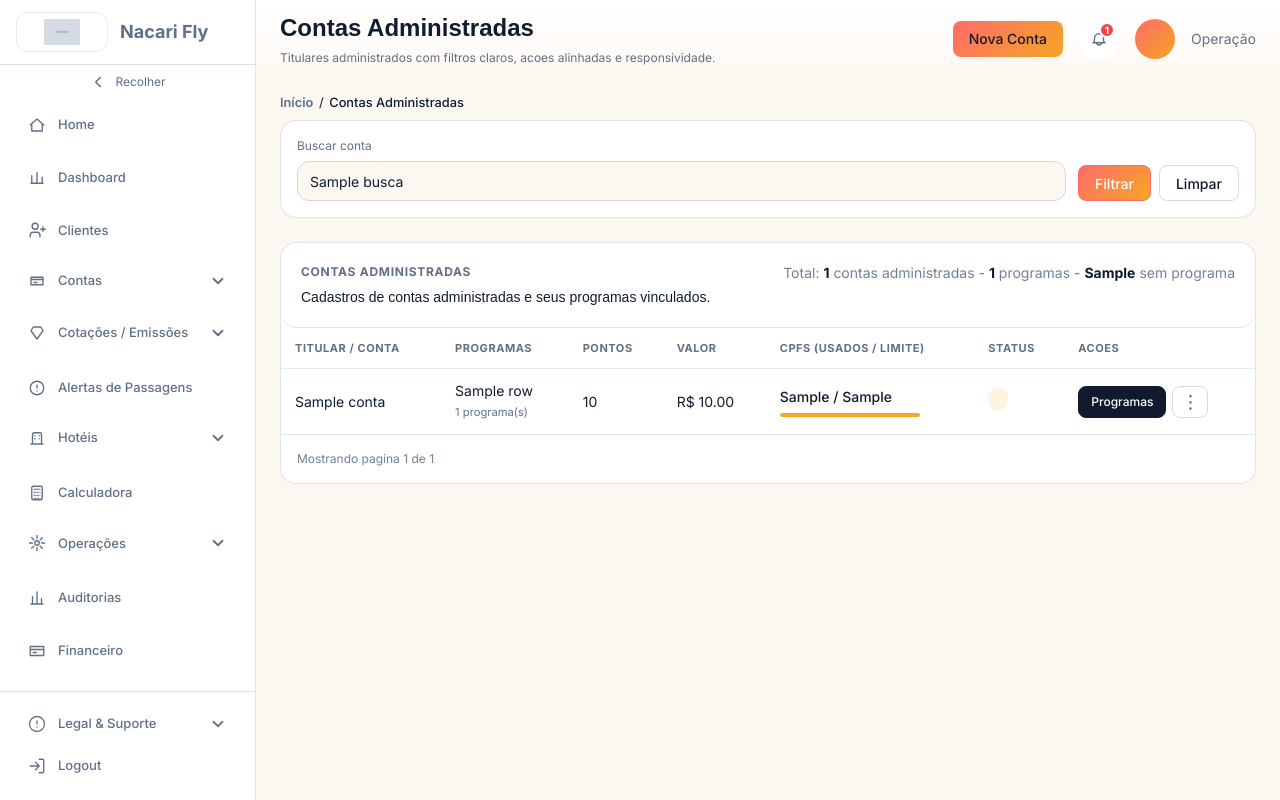
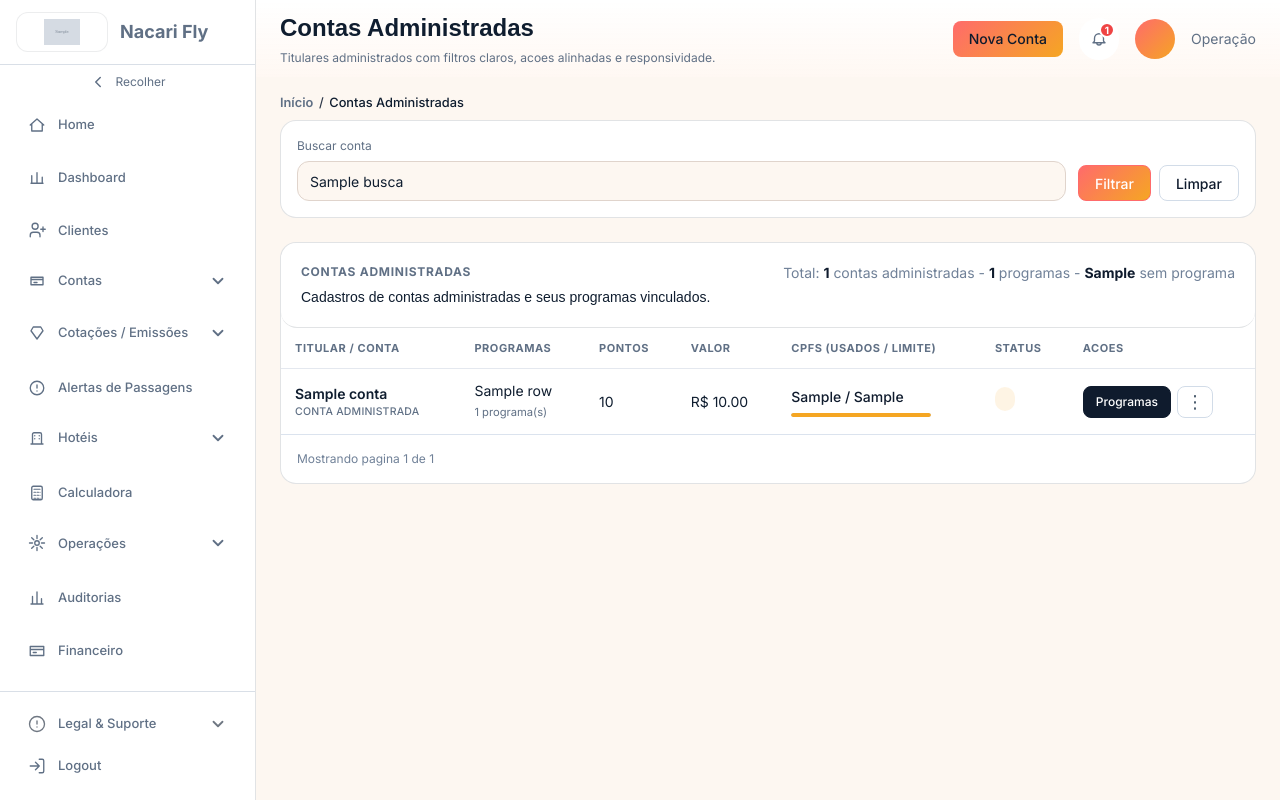
Before and after one commit to PedroNacari97/site-fpp, a Django app: template gestao/templates/admin_custom/contas_administradas.html in a window 1280 px wide. Run offline with Django 5.2, Linux system fonts and the light colour scheme; the template is opened without the code that fills it: most values are stand-ins (such as "Sample title", 1, 10 or a date in 2020); grey boxes marked "Sample" are stand-in pictures; parts of the project's set-up code (start-up, migrations or seed data) failed here and were passed over; some libraries are stand-ins or nearby versions.

Commit message:
Fix: padroniza tabelas contas e contas administradas com badge tipo titular
Aplica mesmo padrao titular-cell + tipo badge (ja usado em clientes/
emissores) em contas de fidelidade e contas administradas. Tom cyan/
verde/azul diferencia concierge, intermediario, conta administrada,
emissor parceiro e passageiro direto.

Co-Authored-By: Claude Opus 4.7 <noreply@anthropic.com>

```diff
--- a/gestao/static/gestao/css/contas_administradas_figma.css
+++ b/gestao/static/gestao/css/contas_administradas_figma.css
@@ -224,6 +224,31 @@
 .admin-managed__table td:nth-child(5) {
   color: var(--managed-text);
 }
+
+.admin-managed__titular-cell {
+  display: flex;
+  flex-direction: column;
+  gap: 2px;
+}
+
+.admin-managed__titular-cell strong {
+  font-weight: 600;
+}
+
+.admin-managed__titular-tipo {
+  font-size: 10.5px;
+  line-height: 1.2;
+  letter-spacing: 0.02em;
+  text-transform: uppercase;
+  font-weight: 500;
+  color: #94a3b8;
+}
+
+.admin-managed__titular-tipo--concierge { color: #c4b5fd; }
+.admin-managed__titular-tipo--intermediario { color: #fcd34d; }
+.admin-managed__titular-tipo--conta_administrada { color: #6ee7b7; }
+.admin-managed__titular-tipo--emissor_parceiro { color: #67e8f9; }
+.admin-managed__titular-tipo--passageiro_direto { color: #93c5fd; }
 
 .admin-managed__status {
   min-height: 24px;
--- a/gestao/static/gestao/css/contas_fidelidade_figma.css
+++ b/gestao/static/gestao/css/contas_fidelidade_figma.css
@@ -238,6 +238,31 @@
   color: var(--loyalty-text-muted);
 }
 
+.loyalty-accounts__titular-cell {
+  display: flex;
+  flex-direction: column;
+  gap: 2px;
+}
+
+.loyalty-accounts__titular-cell strong {
+  font-weight: 600;
+}
+
+.loyalty-accounts__titular-tipo {
+  font-size: 10.5px;
+  line-height: 1.2;
+  letter-spacing: 0.02em;
+  text-transform: uppercase;
+  font-weight: 500;
+  color: #94a3b8;
+}
+
+.loyalty-accounts__titular-tipo--concierge { color: #c4b5fd; }
+.loyalty-accounts__titular-tipo--intermediario { color: #fcd34d; }
+.loyalty-accounts__titular-tipo--conta_administrada { color: #6ee7b7; }
+.loyalty-accounts__titular-tipo--emissor_parceiro { color: #67e8f9; }
+.loyalty-accounts__titular-tipo--passageiro_direto { color: #93c5fd; }
+
 .loyalty-accounts__card-footer {
   padding: 14px 20px;
   border-top: 1px solid var(--loyalty-border);
--- a/gestao/templates/admin_custom/contas_administradas.html
+++ b/gestao/templates/admin_custom/contas_administradas.html
@@ -68,7 +68,12 @@
         <tbody>
           {% for row in page_rows %}
           <tr>
-            <td data-label="Titular / Conta">{{ row.conta.nome }}</td>
+            <td data-label="Titular / Conta">
+              <div class="admin-managed__titular-cell">
+                <strong>{{ row.conta.nome }}</strong>
+                <small class="admin-managed__titular-tipo admin-managed__titular-tipo--conta_administrada">Conta administrada</small>
+              </div>
+            </td>
             <td data-label="Programas">
               {{ row.programas_nomes }}
               <br><small>{{ row.programas_count }} programa(s)</small>
```
Also changed, not shown: gestao/templates/admin_custom/contas.html (+6 -4 lines).
